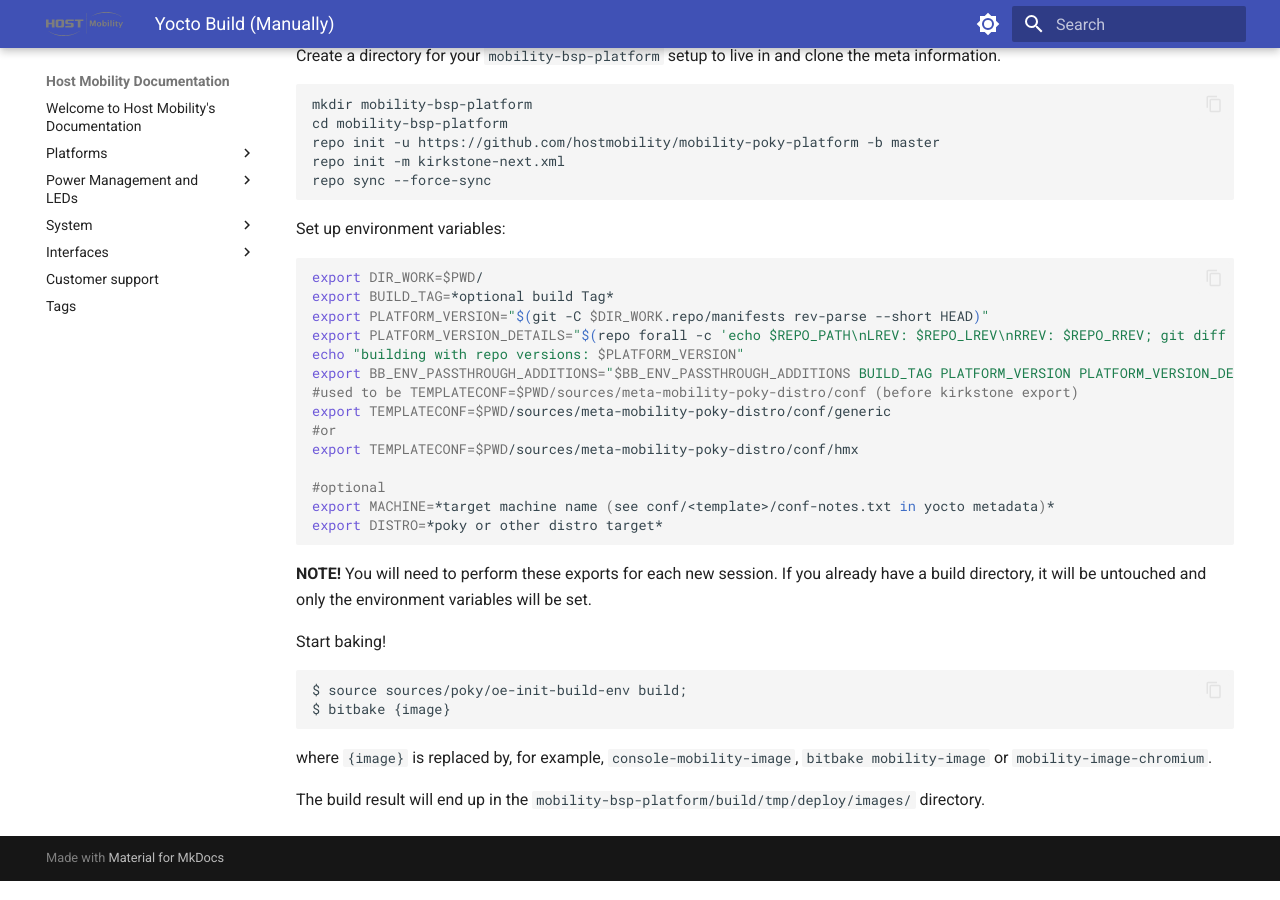
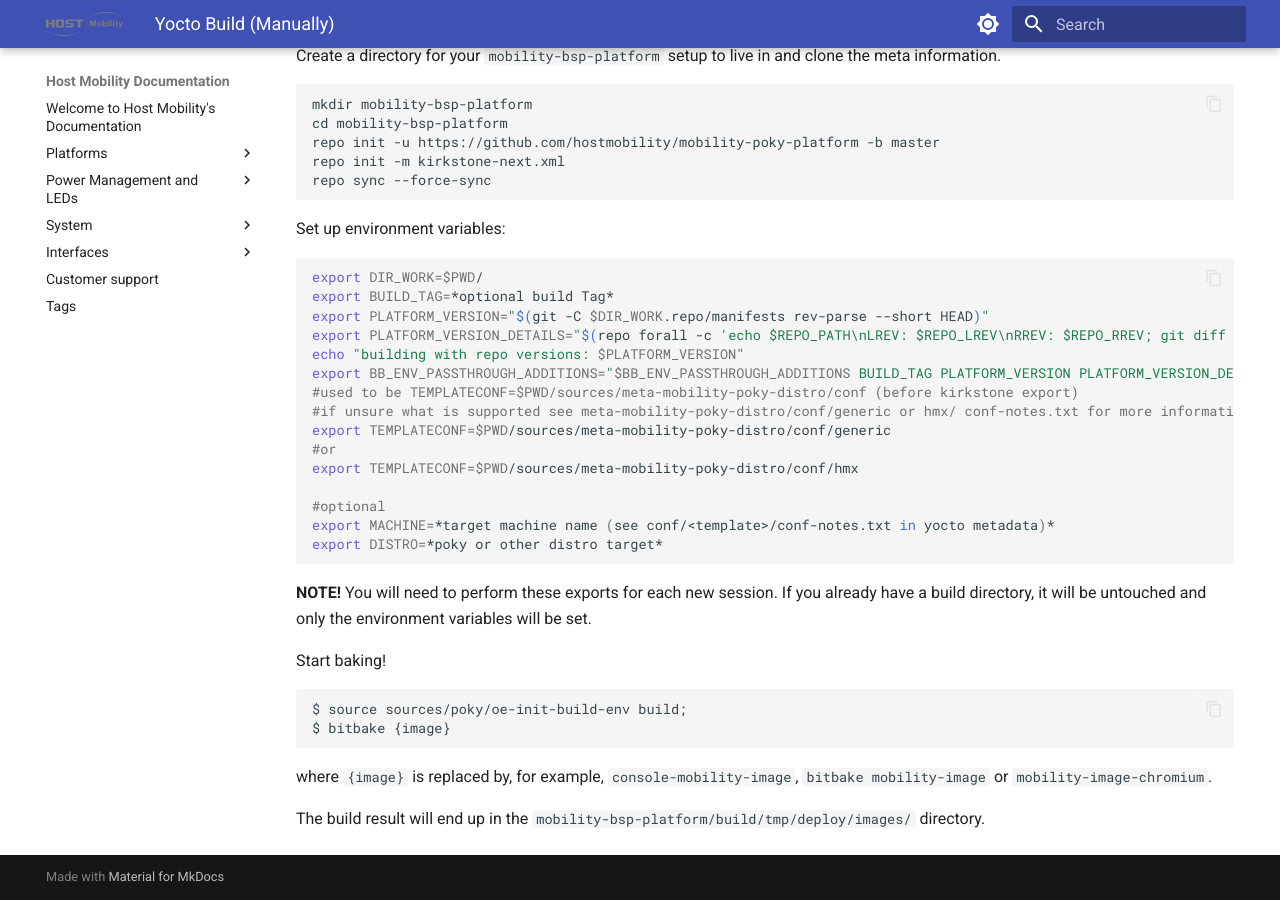
Before and after one commit to hostmobility/documentation, an MkDocs documentation site: the page built from docs/system/yocto/yocto-build-manually.md, in a window 1280 px wide and 900 px high, scrolled down 564 px. Built offline with MkDocs 1.6.1 and Material for MkDocs 9.7.7, drawn with Linux system fonts in a browser that asks for light colours.

Commit message:
Update docs/system/yocto/yocto-build-manually.md

```diff
--- a/docs/system/yocto/yocto-build-manually.md
+++ b/docs/system/yocto/yocto-build-manually.md
@@ -52,6 +52,7 @@
 echo "building with repo versions: $PLATFORM_VERSION"
 export BB_ENV_PASSTHROUGH_ADDITIONS="$BB_ENV_PASSTHROUGH_ADDITIONS BUILD_TAG PLATFORM_VERSION PLATFORM_VERSION_DETAILS"
 #used to be TEMPLATECONF=$PWD/sources/meta-mobility-poky-distro/conf (before kirkstone export)
+#if unsure what is supported see meta-mobility-poky-distro/conf/generic or hmx/ conf-notes.txt for more information to select correct path for your MACHINE build.
 export TEMPLATECONF=$PWD/sources/meta-mobility-poky-distro/conf/generic
 #or
 export TEMPLATECONF=$PWD/sources/meta-mobility-poky-distro/conf/hmx
```
